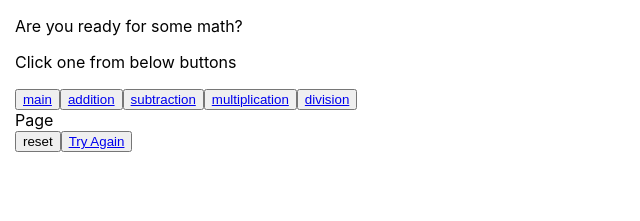
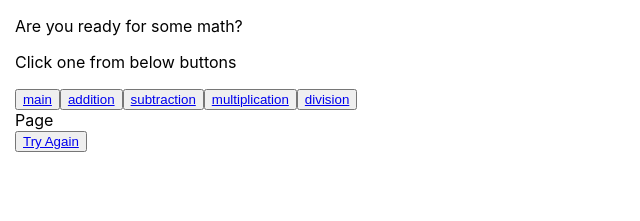
Before and after one commit to drzymek/basicMathApp, a React (Create React App) app: page /division in a window 1280 px wide. Shown: the top 221 px of the page, without its empty margins (0-640 px from the left). Built offline with nearby package versions, Linux system fonts and the light colour scheme.

Commit message:
update basic layout, remove button and rename component Button.js

```diff
--- a/src/layouts/App.js
+++ b/src/layouts/App.js
@@ -5,7 +5,7 @@ import '../css/App.css';
 import Welcome from './Welcome';
 import Navigation from './Navigation';
 import Page from './Page';
-import Buttons from './Buttons';
+import Button from './Button';
 
 class App extends Component {
   render() {
@@ -23,7 +23,7 @@ class App extends Component {
               {<Page />}
             </section>
             <section>
-              {<Buttons />}
+              {<Button />}
             </section>
           </main>
         </div>
--- a/src/layouts/Buttons.js
+++ b/src/layouts/Button.js
@@ -4,7 +4,6 @@ import { Link } from 'react-router-dom';
 const Buttons = () => {
     return (
         <div>
-            <button>reset</button>
             <button>
                 <Link to='/'>Try Again</Link>
             </button>
```
